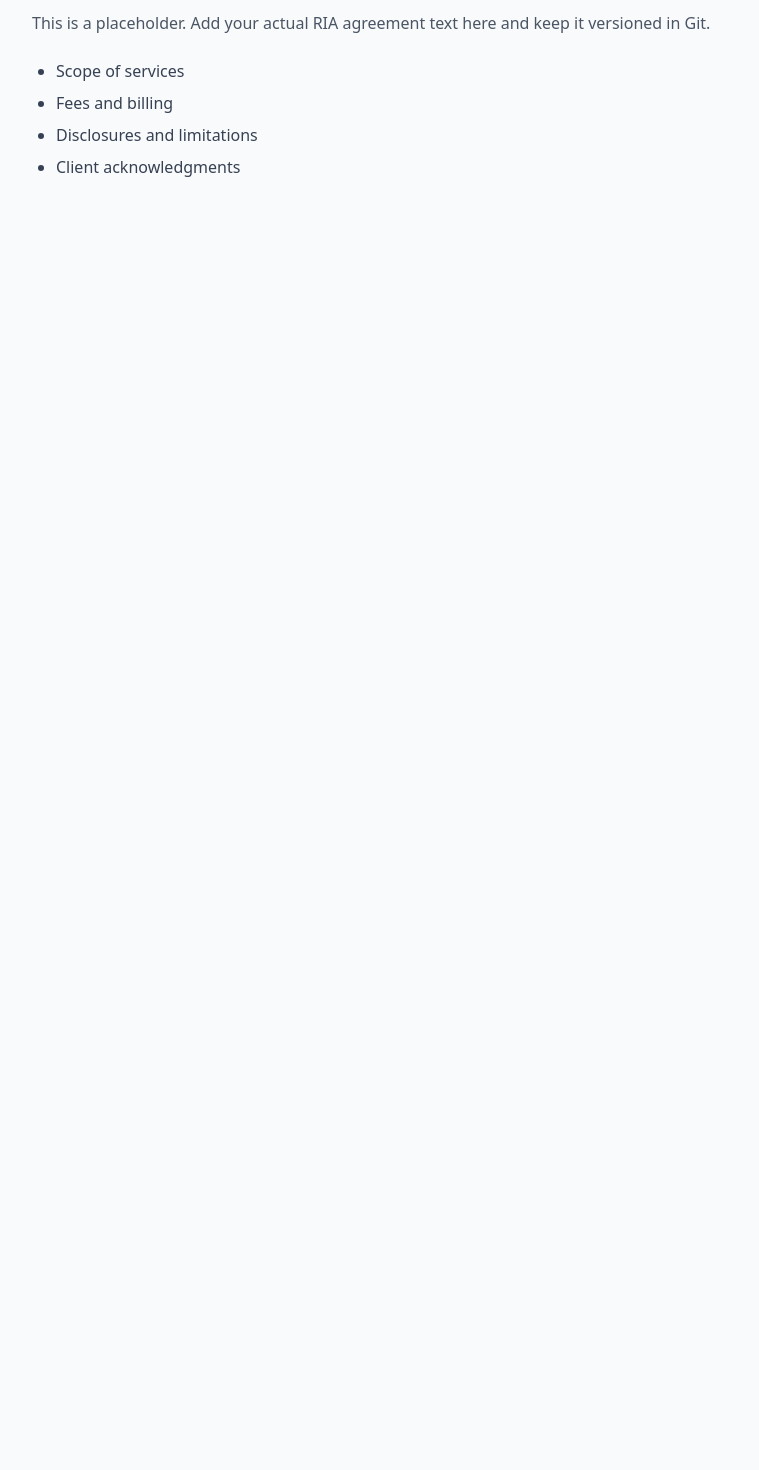
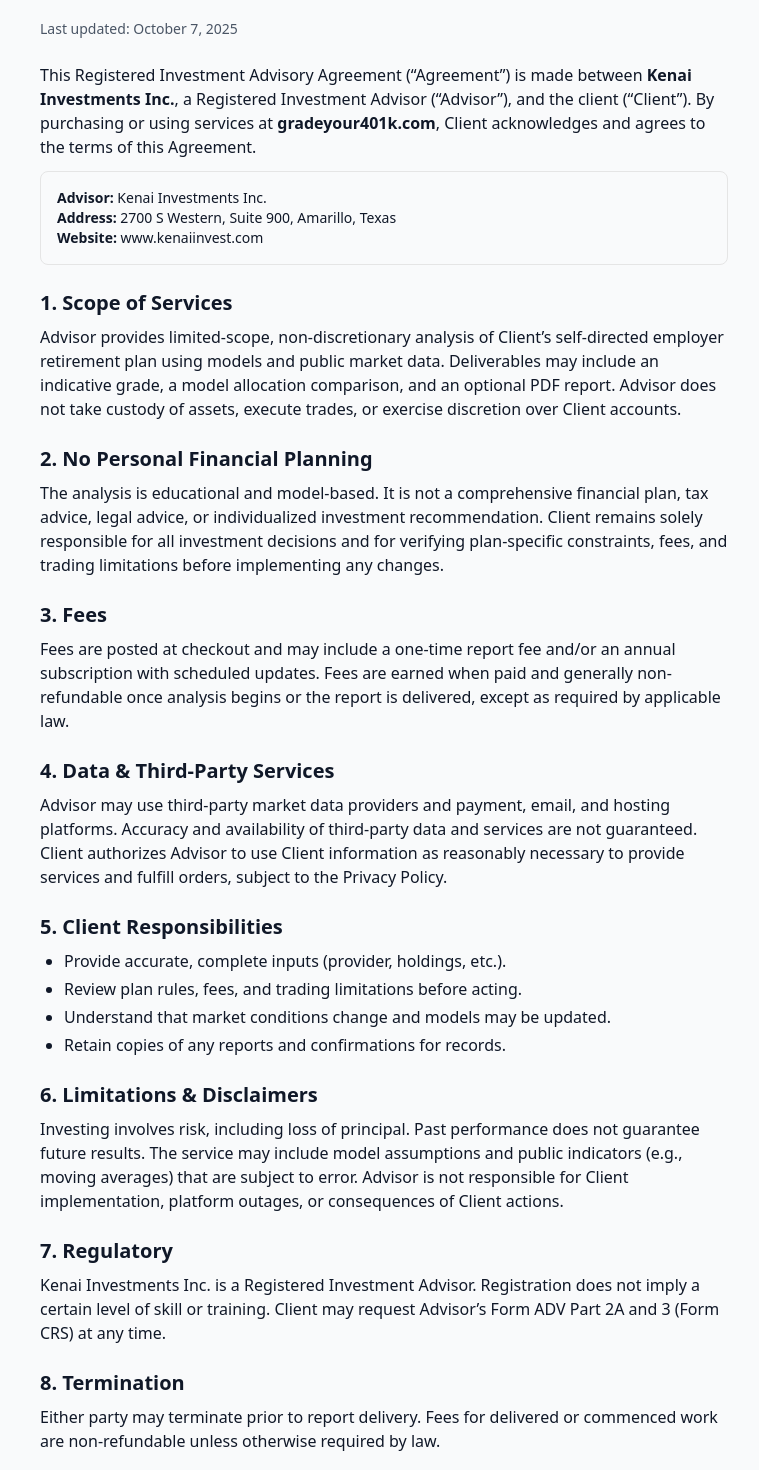
Before and after one commit to rremling/gradeyour401k, a Next.js app: page /legal/ria in a window 1280 px wide. Shown: the part 140-1610 px from the top of the page, without its empty margins (256-1015 px from the left). Before the commit the page ends 800 px from the top, so only its background shows below. Built offline with nearby package versions, Linux system fonts and the light colour scheme.

Commit message:
Update page.tsx

```diff
--- a/src/app/legal/ria/page.tsx
+++ b/src/app/legal/ria/page.tsx
@@ -1,16 +1,130 @@
-export default function RiaAgreement() {
+// src/app/legal/ria/page.tsx
+export const dynamic = "force-static";
+export const revalidate = false;
+
+export const metadata = {
+  title: "RIA Agreement | GradeYour401k",
+  description:
+    "Registered Investment Advisory Agreement for services provided by Kenai Investments Inc.",
+};
+
+export default function RiaAgreementPage() {
   return (
-    <main className="mx-auto max-w-3xl p-8 space-y-6">
-      <h1 className="text-3xl font-bold">RIA Agreement</h1>
-      <p className="text-gray-600">
-        This is a placeholder. Add your actual RIA agreement text here and keep it versioned in Git.
-      </p>
-      <ul className="list-disc pl-6 space-y-2 text-gray-700">
-        <li>Scope of services</li>
-        <li>Fees and billing</li>
-        <li>Disclosures and limitations</li>
-        <li>Client acknowledgments</li>
-      </ul>
+    <main className="mx-auto max-w-3xl p-6 md:p-10 space-y-6">
+      <h1 className="text-3xl font-bold">Registered Investment Advisory Agreement</h1>
+      <p className="text-sm text-gray-600">Last updated: October 7, 2025</p>
+
+      <section className="space-y-3">
+        <p>
+          This Registered Investment Advisory Agreement (“Agreement”) is made between{" "}
+          <strong>Kenai Investments Inc.</strong>, a Registered Investment Advisor
+          (“Advisor”), and the client (“Client”). By purchasing or using services
+          at <strong>gradeyour401k.com</strong>, Client acknowledges and agrees to
+          the terms of this Agreement.
+        </p>
+        <div className="rounded-md border p-4 bg-gray-50 text-sm">
+          <div><strong>Advisor:</strong> Kenai Investments Inc.</div>
+          <div><strong>Address:</strong> 2700 S Western, Suite 900, Amarillo, Texas</div>
+          <div><strong>Website:</strong> www.kenaiinvest.com</div>
+        </div>
+      </section>
+
+      <section className="space-y-2">
+        <h2 className="text-xl font-semibold">1. Scope of Services</h2>
+        <p>
+          Advisor provides limited-scope, non-discretionary analysis of Client’s
+          self-directed employer retirement plan using models and public market
+          data. Deliverables may include an indicative grade, a model allocation
+          comparison, and an optional PDF report. Advisor does not take custody
+          of assets, execute trades, or exercise discretion over Client accounts.
+        </p>
+      </section>
+
+      <section className="space-y-2">
+        <h2 className="text-xl font-semibold">2. No Personal Financial Planning</h2>
+        <p>
+          The analysis is educational and model-based. It is not a comprehensive
+          financial plan, tax advice, legal advice, or individualized investment
+          recommendation. Client remains solely responsible for all investment
+          decisions and for verifying plan-specific constraints, fees, and
+          trading limitations before implementing any changes.
+        </p>
+      </section>
+
+      <section className="space-y-2">
+        <h2 className="text-xl font-semibold">3. Fees</h2>
+        <p>
+          Fees are posted at checkout and may include a one-time report fee and/or
+          an annual subscription with scheduled updates. Fees are earned when
+          paid and generally non-refundable once analysis begins or the report is
+          delivered, except as required by applicable law.
+        </p>
+      </section>
+
+      <section className="space-y-2">
+        <h2 className="text-xl font-semibold">4. Data & Third-Party Services</h2>
+        <p>
+          Advisor may use third-party market data providers and payment, email,
+          and hosting platforms. Accuracy and availability of third-party data
+          and services are not guaranteed. Client authorizes Advisor to use Client
+          information as reasonably necessary to provide services and fulfill
+          orders, subject to the Privacy Policy.
+        </p>
+      </section>
+
+      <section className="space-y-2">
+        <h2 className="text-xl font-semibold">5. Client Responsibilities</h2>
+        <ul className="list-disc pl-6 space-y-1">
+          <li>Provide accurate, complete inputs (provider, holdings, etc.).</li>
+          <li>Review plan rules, fees, and trading limitations before acting.</li>
+          <li>Understand that market conditions change and models may be updated.</li>
+          <li>Retain copies of any reports and confirmations for records.</li>
+        </ul>
+      </section>
+
+      <section className="space-y-2">
+        <h2 className="text-xl font-semibold">6. Limitations & Disclaimers</h2>
+        <p>
+          Investing involves risk, including loss of principal. Past performance
+          does not guarantee future results. The service may include model
+          assumptions and public indicators (e.g., moving averages) that are
+          subject to error. Advisor is not responsible for Client implementation,
+          platform outages, or consequences of Client actions.
+        </p>
+      </section>
+
+      <section className="space-y-2">
+        <h2 className="text-xl font-semibold">7. Regulatory</h2>
+        <p>
+          Kenai Investments Inc. is a Registered Investment Advisor. Registration
+          does not imply a certain level of skill or training. Client may request
+          Advisor’s Form ADV Part 2A and 3 (Form CRS) at any time.
+        </p>
+      </section>
+
+      <section className="space-y-2">
+        <h2 className="text-xl font-semibold">8. Termination</h2>
+        <p>
+          Either party may terminate prior to report delivery. Fees for delivered
+          or commenced work are non-refundable unless otherwise required by law.
+        </p>
+      </section>
+
+      <section className="space-y-2">
+        <h2 className="text-xl font-semibold">9. Governing Law</h2>
+        <p>
+          This Agreement is governed by the laws of the State of Texas, without
+          regard to conflicts of law principles.
+        </p>
+      </section>
+
+      <section className="space-y-2">
+        <h2 className="text-xl font-semibold">10. Acceptance</h2>
+        <p>
+          By checking “I agree” and completing payment, Client acknowledges reading
+          and agreeing to this Agreement.
+        </p>
+      </section>
     </main>
   );
 }
```
